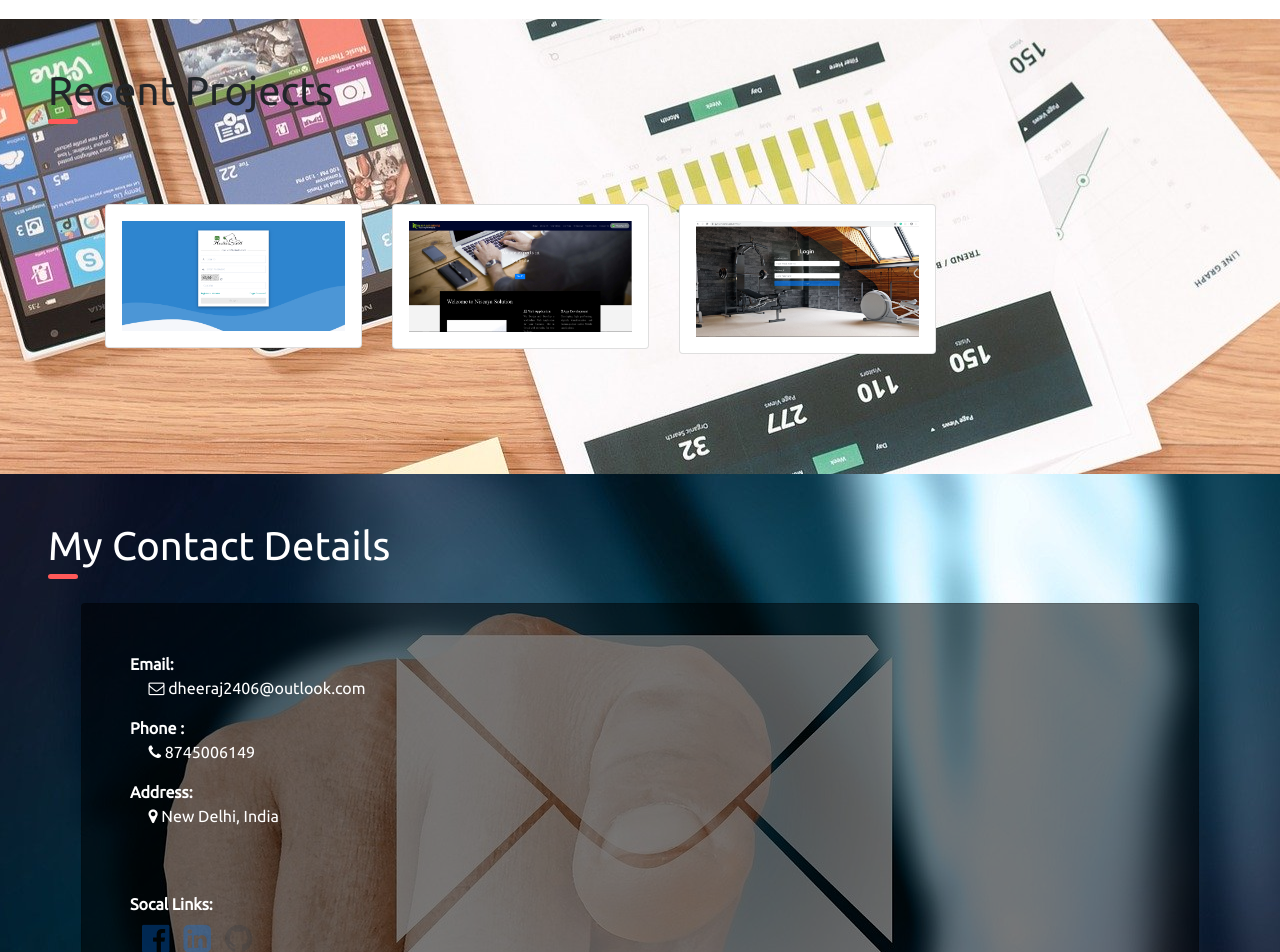
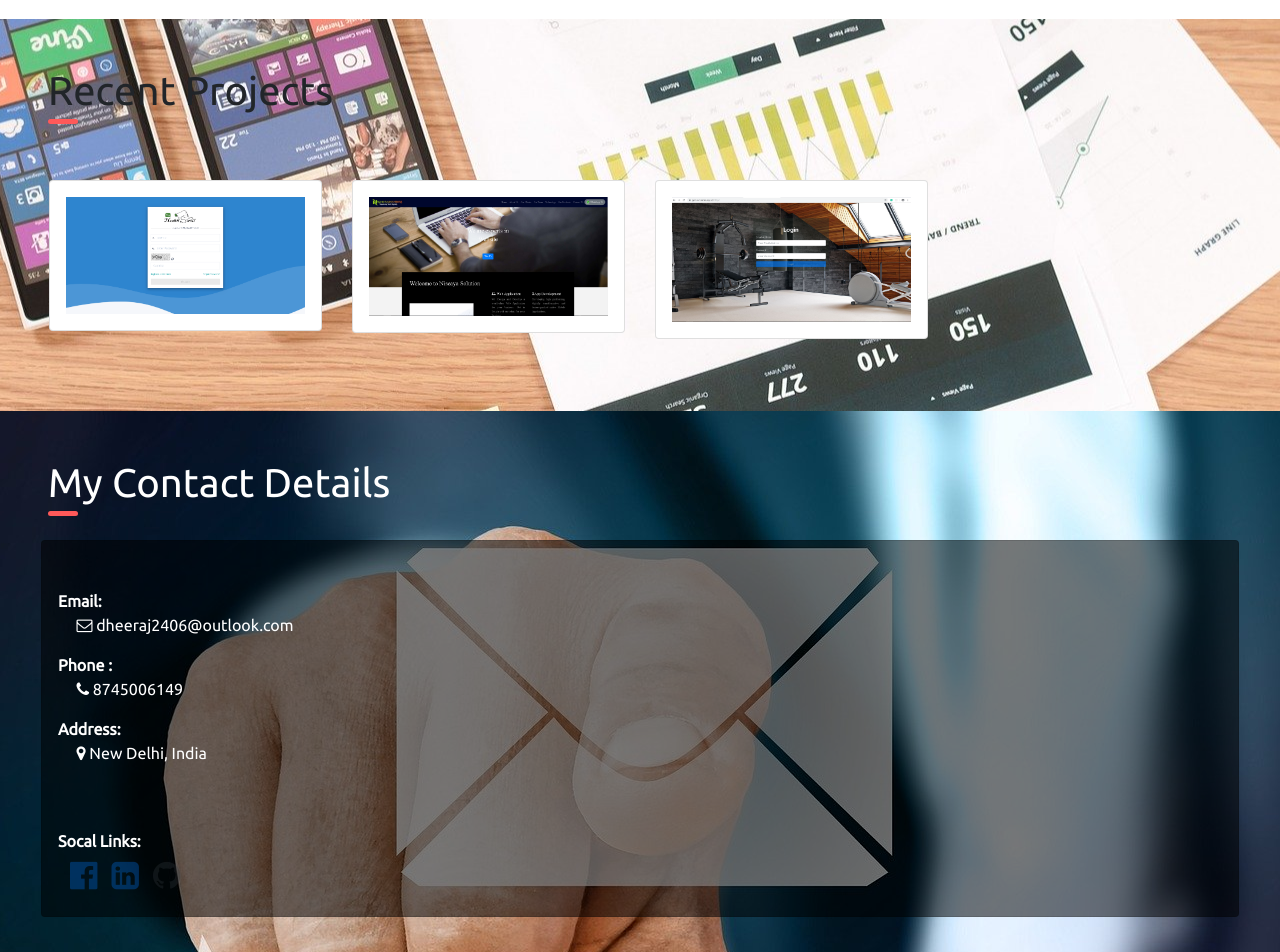
Before and after one commit to dj4385/resume, a React (Create React App) app: page / in a window 1280 px wide. Shown: the part 3180-4132 px from the top of the page. Built offline with nearby package versions, Linux system fonts and the light colour scheme; grey boxes are pictures that could not be loaded.

Commit message:
responsive done

```diff
--- a/src/components/Contact.js
+++ b/src/components/Contact.js
@@ -7,10 +7,10 @@ export const Contact = ()=>{
         <div className="container-fluid p-5 contactBg" id="contact">
             <h1 className="abtMe text-white">My Contact Details</h1>
             <div className="row">
-                <div className="col-lg-12 mt-3 pl-5 pr-5 pb-5">
+                <div className="col-lg-12 mt-3 pl-2 pr-2 pb-5">
                     <div className="row">
                         <div className="col-lg-12">
-                            <div className="card cardBg p-5">
+                            <div className="card cardBg pl-3 pt-5 pr-3">
                                 <p><b>Email:</b> <br /> &nbsp;&nbsp;&nbsp;&nbsp; <a href="mailto:dheeraj2406@outlook.com" className="text-white"><span className="fa fa-envelope-o"></span> dheeraj2406@outlook.com</a></p>
                                 <p><b>Phone :</b> <br /> &nbsp;&nbsp;&nbsp;&nbsp; <a href="tel:8745006149" className="text-white"> <span className="fa fa-phone"></span> 8745006149</a></p>
                                 <p><b>Address:</b> <br /> &nbsp;&nbsp;&nbsp;&nbsp; <span className="fa fa-map-marker"></span>  New Delhi, India</p>
--- a/src/components/RecentProject.js
+++ b/src/components/RecentProject.js
@@ -9,10 +9,10 @@ export const RecentProject = ()=>{
         <div className="container-fluid projectBg p-5" id="project">
             <h1 className="abtMe">Recent Projects</h1>
             <div className="row">
-                <div className="col-lg-12 m-4 p-5 ">
+                <div className="col-lg-12 pt-5 pl-3 pr-3">
                     <div className="row">
-                        <div className="col-lg-3">
-                            <div className="card cardText p-3">
+                        <div className="col-lg-3  col-md-4">
+                            <div className="card cardText mb-4 p-3">
                                 <img src={project1} className="img-fluid imgText" alt="" />
                                 <div className="text text-center">
                                     <h4>My Health Scroll</h4>
@@ -20,8 +20,8 @@ export const RecentProject = ()=>{
                                 </div>
                             </div>
                         </div>
-                        <div className="col-lg-3">
-                            <div className="card cardText p-3">
+                        <div className="col-lg-3 col-md-4">
+                            <div className="card cardText mb-4 p-3">
                                 <img src={project2} className="img-fluid imgText" alt="" />
                                 <div className="text text-center">
                                     <h4>Niscaya Solutions</h4>
@@ -29,8 +29,8 @@ export const RecentProject = ()=>{
                                 </div>
                             </div>
                         </div>
-                        <div className="col-lg-3">
-                            <div className="card cardText p-3">
+                        <div className="col-lg-3  col-md-4">
+                            <div className="card cardText mb-4 p-3">
                                 <img src={project3} className="img-fluid imgText" alt="" />
                                 <div className="text">
                                     <h4 className="text-center">Gym Management</h4>
```
